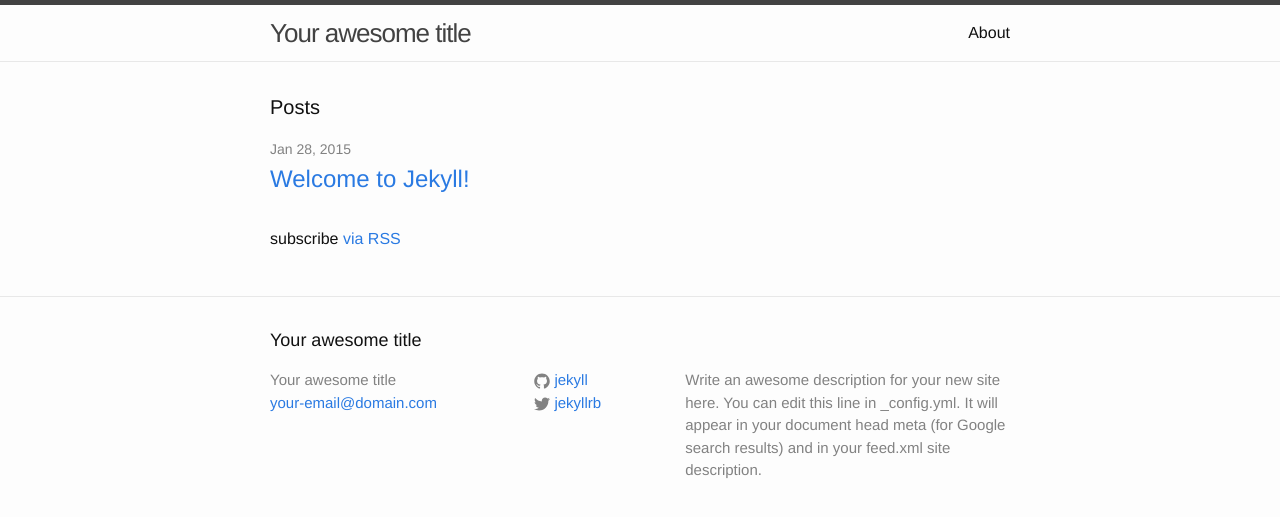
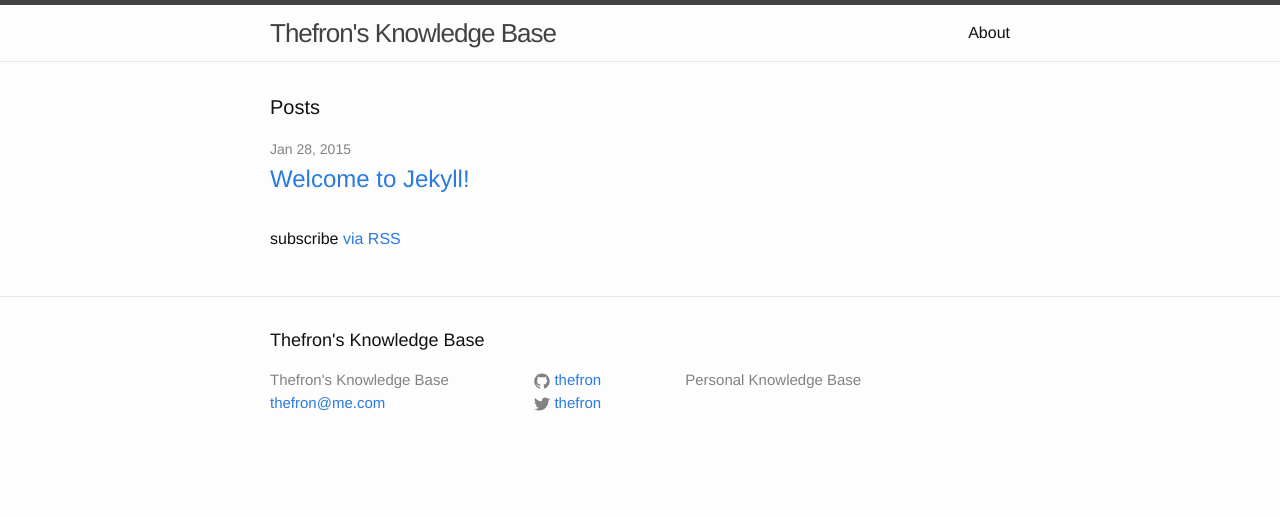
Before and after one commit to thefron/thefron.github.io, a Jekyll site: the page built from index.html, in a window 1280 px wide. Shown: the top 517 px of the page. Built offline with Jekyll 4.4.1, drawn with Linux system fonts in a browser that asks for light colours.

Commit message:
Overide _config.yml for base setting

```diff
--- a/_config.yml
+++ b/_config.yml
@@ -1,14 +1,14 @@
 # Site settings
-title: Your awesome title
-email: your-email@domain.com
+title: Thefron's Knowledge Base
+email: thefron@me.com
 description: > # this means to ignore newlines until "baseurl:"
-  Write an awesome description for your new site here. You can edit this
-  line in _config.yml. It will appear in your document head meta (for
-  Google search results) and in your feed.xml site description.
+  Personal Knowledge Base
 baseurl: "" # the subpath of your site, e.g. /blog/
-url: "http://yourdomain.com" # the base hostname & protocol for your site
-twitter_username: jekyllrb
-github_username:  jekyll
+url: "http://thefron.github.io" # the base hostname & protocol for your site
+twitter_username: thefron
+github_username: thefron
 
 # Build settings
 markdown: kramdown
+highlighter: pygments
+github: [Repository metadata]
```
